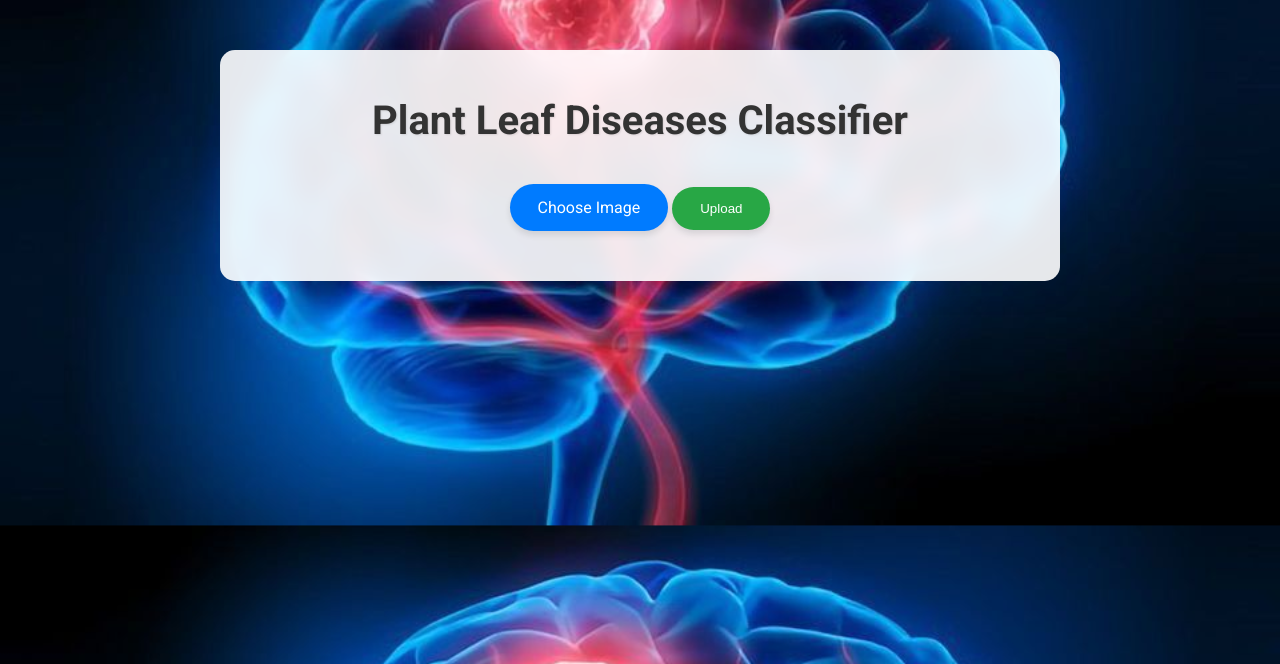
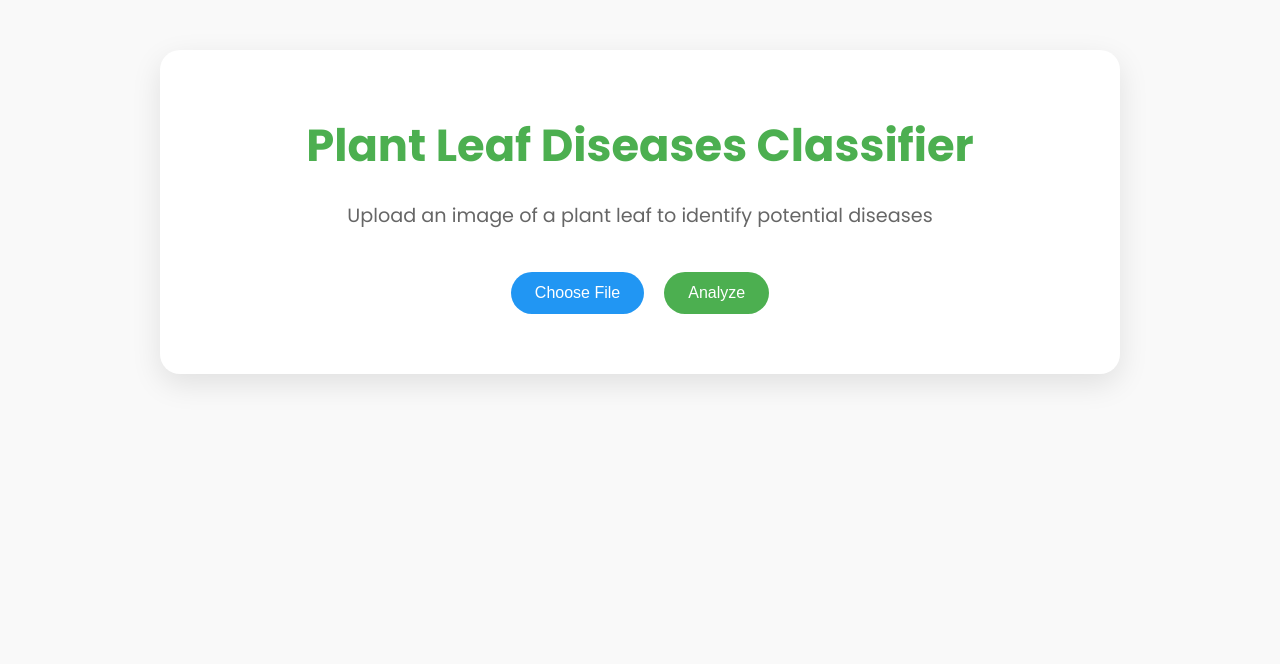
Before and after one commit to taherfarg/Planet_Leafe_Diseases, a Flask app: page / in a window 1280 px wide. Shown: the top 664 px of the page. Run offline with Flask 3, Linux system fonts and the light colour scheme.

Commit message:
index.html

```diff
--- a/templates/index.html
+++ b/templates/index.html
@@ -4,27 +4,31 @@
     <meta charset="UTF-8">
     <meta name="viewport" content="width=device-width, initial-scale=1.0">
     <title>Plant Leaf Diseases Classifier</title>
+    <link href="https://fonts.googleapis.com/css2?family=Poppins:wght@300;400;500;700&display=swap" rel="stylesheet">
     <style>
-        @import url('https://fonts.googleapis.com/css2?family=Roboto:wght@300;400;500;700&display=swap');
+        :root {
+            --primary-color: #4CAF50;
+            --secondary-color: #2196F3;
+            --background-color: #f9f9f9;
+            --text-color: #333;
+        }
 
         body {
-            font-family: 'Roboto', sans-serif;
+            font-family: 'Poppins', sans-serif;
             margin: 0;
             padding: 0;
-            background-color: #f4f4f4;
-            background-image: url('image.jpg');
-            background-size: cover;
-            background-position: center;
+            background-color: var(--background-color);
+            color: var(--text-color);
+            line-height: 1.6;
         }
 
         .container {
-            max-width: 800px;
+            max-width: 900px;
             margin: 50px auto;
-            padding: 20px;
-            background-color: rgba(255, 255, 255, 0.9);
-            border-radius: 15px;
-            box-shadow: 0 8px 30px rgba(0, 0, 0, 0.1);
-            backdrop-filter: blur(10px);
+            padding: 30px;
+            background-color: #fff;
+            border-radius: 20px;
+            box-shadow: 0 10px 30px rgba(0, 0, 0, 0.1);
         }
 
         header {
@@ -33,94 +37,136 @@
         }
 
         header h1 {
-            font-size: 2.5rem;
-            color: #333;
-            text-shadow: 1px 1px 2px rgba(0, 0, 0, 0.1);
+            font-size: 2.8rem;
+            color: var(--primary-color);
+            margin-bottom: 10px;
         }
 
-        form {
-            text-align: center;
+        header p {
+            font-size: 1.2rem;
+            color: #666;
+        }
+
+        .upload-section {
+            display: flex;
+            justify-content: center;
+            align-items: center;
             margin-bottom: 30px;
         }
 
-        input[type="file"] {
-            display: none;
+        .file-input-wrapper {
+            position: relative;
+            overflow: hidden;
+            display: inline-block;
         }
 
-        label.upload-btn {
-            display: inline-block;
-            background-color: #007bff;
-            color: #fff;
-            padding: 14px 28px;
-            border-radius: 50px;
-            cursor: pointer;
-            transition: background-color 0.3s ease, transform 0.3s ease;
-            box-shadow: 0 4px 6px rgba(0, 0, 0, 0.1);
+        .file-input-wrapper input[type=file] {
+            font-size: 100px;
+            position: absolute;
+            left: 0;
+            top: 0;
+            opacity: 0;
         }
 
-        label.upload-btn:hover {
-            background-color: #0056b3;
-            transform: translateY(-2px);
+        .btn {
+            display: inline-block;
+            padding: 12px 24px;
+            background-color: var(--secondary-color);
+            color: #fff;
+            border: none;
+            border-radius: 50px;
+            font-size: 1rem;
+            cursor: pointer;
+            transition: all 0.3s ease;
+            text-decoration: none;
+            margin: 0 10px;
         }
 
-        button[type="submit"] {
-            background-color: #28a745;
-            color: #fff;
-            padding: 14px 28px;
-            border: none;
-            border-radius: 50px;
-            cursor: pointer;
-            transition: background-color 0.3s ease, transform 0.3s ease;
-            box-shadow: 0 4px 6px rgba(0, 0, 0, 0.1);
+        .btn:hover {
+            transform: translateY(-3px);
+            box-shadow: 0 5px 15px rgba(0, 0, 0, 0.1);
         }
 
-        button[type="submit"]:hover {
-            background-color: #218838;
-            transform: translateY(-2px);
+        .btn-primary {
+            background-color: var(--primary-color);
         }
 
         .result {
             text-align: center;
             margin-top: 30px;
-            color: #000;
-            font-size: 1.25rem;
-            font-weight: bold;
         }
 
-        img {
-            display: block;
+        .result-content {
+            background-color: #f1f8e9;
+            padding: 20px;
+            border-radius: 10px;
+            box-shadow: 0 4px 10px rgba(0, 0, 0, 0.05);
+        }
+
+        .result h2 {
+            color: var(--primary-color);
+            margin-bottom: 20px;
+        }
+
+        .result-item {
+            margin-bottom: 15px;
+        }
+
+        .result-label {
+            font-weight: bold;
+            color: #555;
+        }
+
+        .result-value {
+            color: var(--primary-color);
+            font-weight: 500;
+        }
+
+        .uploaded-image {
             max-width: 100%;
-            margin: 20px auto 0;
             border-radius: 10px;
             box-shadow: 0 4px 20px rgba(0, 0, 0, 0.1);
+            margin-top: 20px;
         }
 
         .disease-info {
-            margin-top: 20px;
-            background-color: rgba(255, 255, 255, 0.8);
+            margin-top: 30px;
+            background-color: #e8f5e9;
             padding: 20px;
             border-radius: 10px;
-            box-shadow: 0 4px 10px rgba(0, 0, 0, 0.1);
+            box-shadow: 0 4px 10px rgba(0, 0, 0, 0.05);
         }
 
-        .disease-info h2 {
-            font-size: 1.75rem;
-            color: #333;
+        .disease-info h3 {
+            color: var(--primary-color);
+            margin-bottom: 15px;
         }
 
         .disease-info p {
-            font-size: 1rem;
-            color: #666;
+            margin-bottom: 10px;
         }
 
-        /* Fade-in animation */
         @keyframes fadeIn {
-            from { opacity: 0; }
-            to { opacity: 1; }
+            from { opacity: 0; transform: translateY(20px); }
+            to { opacity: 1; transform: translateY(0); }
         }
 
-        #result {
-            animation: fadeIn 1s ease-in-out;
+        .fade-in {
+            animation: fadeIn 0.8s ease-out;
+        }
+
+        .error-message {
+            color: #d32f2f;
+            background-color: #ffcdd2;
+            padding: 10px;
+            border-radius: 5px;
+            margin-top: 20px;
+            text-align: center;
+        }
+
+        .file-name {
+            margin-left: 10px;
+            font-style: italic;
         }
     </style>
 </head>
@@ -128,40 +174,102 @@
     <div class="container">
         <header>
             <h1>Plant Leaf Diseases Classifier</h1>
+            <p>Upload an image of a plant leaf to identify potential diseases</p>
         </header>
-        <form action="{{ url_for('upload_file') }}" method="post" enctype="multipart/form-data">
-            <input type="file" name="file" id="file">
-            <label for="file" class="upload-btn">Choose Image</label>
-            <button type="submit">Upload</button>
+
+        <form id="upload-form" enctype="multipart/form-data">
+            <div class="upload-section">
+                <div class="file-input-wrapper">
+                    <button class="btn" type="button">Choose File</button>
+                    <input type="file" name="file" id="file" accept=".png,.jpg,.jpeg,.jfif">
+                </div>
+                <button type="submit" class="btn btn-primary">Analyze</button>
+            </div>
         </form>
-        <div id="result" class="result">
-            {% if filename %}
-                <p>Uploaded image: <span style="color: rgba(255, 0, 0, 0.7);">{{ filename }}</span></p>
-                {% if result %}
-                    <p>Classification result: <span style="color: rgba(255, 0, 0, 0.7);">{{ result }}</span></p>
-                    <p>Classification confidence: <span style="color: rgba(255, 0, 0, 0.7);">{{ confidence }}%</span></p>
-                    <img src="{{ url_for('static', filename='uploads/' + filename) }}" alt="Uploaded Image">
-                    {% if disease_info %}
-                        <div class="disease-info">
-                            <h2>{{ disease_info['name'] }}</h2>
-                            <p>{{ disease_info['description'] }}</p>
-                            <p><strong>Symptoms:</strong> {{ disease_info['symptoms'] }}</p>
-                            <p><strong>Treatment:</strong> {{ disease_info['treatment'] }}</p>
-                        </div>
-                    {% endif %}
-                {% endif %}
-            {% endif %}
-        </div>
+
+        <div id="result" class="result"></div>
+        <div id="error-message" class="error-message" style="display: none;"></div>
     </div>
+
     <script>
         document.addEventListener('DOMContentLoaded', function() {
+            const fileInput = document.getElementById('file');
+            const fileInputWrapper = document.querySelector('.file-input-wrapper');
+            const form = document.getElementById('upload-form');
             const resultDiv = document.getElementById('result');
-            if (resultDiv) {
-                resultDiv.style.opacity = '0';
-                setTimeout(() => {
-                    resultDiv.style.transition = 'opacity 1s ease';
-                    resultDiv.style.opacity = '1';
-                }, 500);
+            const errorDiv = document.getElementById('error-message');
+
+            fileInput.addEventListener('change', function(e) {
+                let fileName = e.target.value.split('\\').pop();
+                if (fileName) {
+                    let fileNameDisplay = fileInputWrapper.querySelector('.file-name');
+                    if (fileNameDisplay) {
+                        fileNameDisplay.textContent = fileName;
+                    } else {
+                        fileNameDisplay = document.createElement('span');
+                        fileNameDisplay.textContent = fileName;
+                        fileNameDisplay.className = 'file-name';
+                        fileInputWrapper.appendChild(fileNameDisplay);
+                    }
+                }
+            });
+
+            form.addEventListener('submit', function(e) {
+                e.preventDefault();
+                const formData = new FormData(form);
+
+                fetch('/upload', {
+                    method: 'POST',
+                    body: formData
+                })
+                .then(response => response.json())
+                .then(data => {
+                    if (data.error) {
+                        throw new Error(data.error);
+                    }
+                    displayResult(data);
+                    errorDiv.style.display = 'none';
+                })
+                .catch(error => {
+                    console.error('Error:', error);
+                    errorDiv.textContent = error.message;
+                    errorDiv.style.display = 'block';
+                    resultDiv.innerHTML = '';
+                });
+            });
+
+            function displayResult(data) {
+                let resultHTML = `
+                    <div class="result-content fade-in">
+                        <h2>Analysis Results</h2>
+                        <div class="result-item">
+                            <span class="result-label">Uploaded image:</span>
+                            <span class="result-value">${data.filename}</span>
+                        </div>
+                        <div class="result-item">
+                            <span class="result-label">Classification result:</span>
+                            <span class="result-value">${data.result}</span>
+                        </div>
+                        <div class="result-item">
+                            <span class="result-label">Classification confidence:</span>
+                            <span class="result-value">${data.confidence}%</span>
+                        </div>
+                        <img class="uploaded-image" src="/static/uploads/${data.filename}" alt="Uploaded Image">
+                `;
+
+                if (data.disease_info) {
+                    resultHTML += `
+                        <div class="disease-info fade-in">
+                            <h3>${data.disease_info.name}</h3>
+                            <p><strong>Description:</strong> ${data.disease_info.description}</p>
+                            <p><strong>Symptoms:</strong> ${data.disease_info.symptoms}</p>
+                            <p><strong>Treatment:</strong> ${data.disease_info.treatment}</p>
+                        </div>
+                    `;
+                }
+
+                resultHTML += '</div>';
+                resultDiv.innerHTML = resultHTML;
             }
         });
     </script>
```
